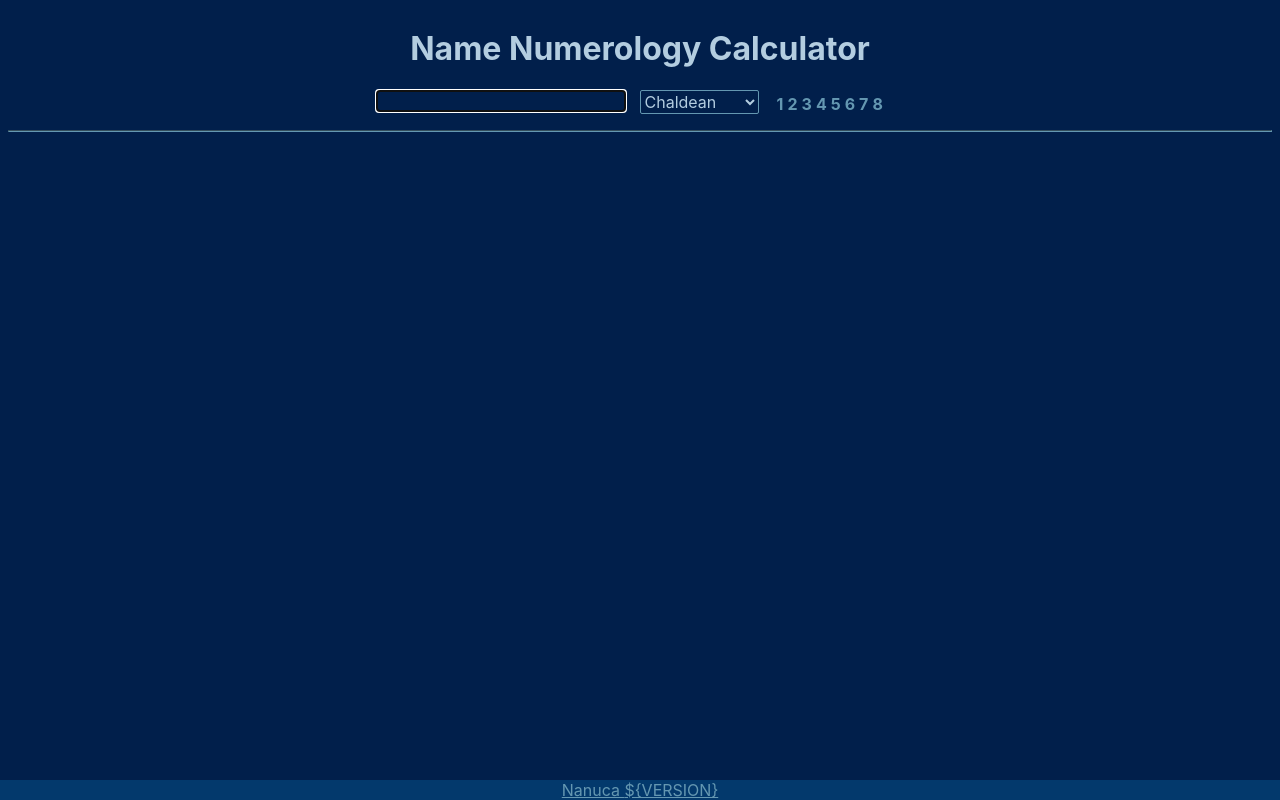
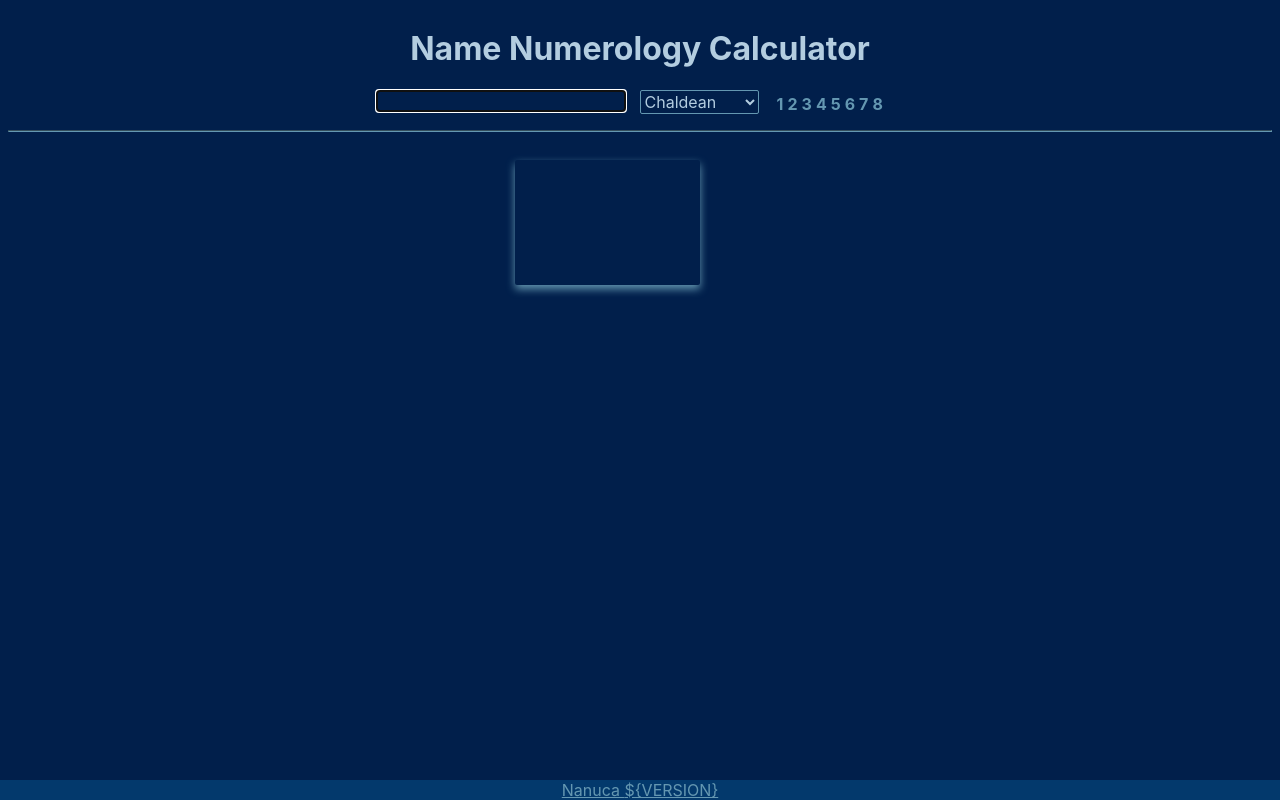
Before and after one commit to jzillmann/namenum, a Svelte app: page / in a window 1280 px wide. Built offline with nearby package versions, Linux system fonts and the light colour scheme.

Commit message:
Layout results
* Display result and pinned results on card
* Align pinned results horizontal as much as possible
* Move pin button next to result card

```diff
--- a/src/App.svelte
+++ b/src/App.svelte
@@ -121,26 +121,28 @@
     <hr />
     <br />
 
-    &nbsp;&nbsp;&nbsp;
+    <div style="display:flex; flex-direction: row; justify-content: center; align-items:flex-start">
+        <div style="display:flex; flex-direction: row; justify-content: center">
         {#each results.filter(r => !r.pinned) as result (result.id)}
-        <label in:receive="{{key: result.id}}" out:send="{{key: result.id}}" animate:flip>
+            <label class="card" in:receive="{{key: result.id}}" out:send="{{key: result.id}}" animate:flip>
                 <Result name={result.name} {charMap} />
             </label>
             {/each}
+        </div>
+        <button class={name === "" ? "hidden" : "" } style="padding: 0 20px 0 20px" on:click="{() => pinResult()}">Pin</button>
+    </div>
 
-    {#if name !==""}
-        <button on:click="{() => pinResult()}">Pin</button>
-    {/if}
 
-    <br/><br/><br/><br/>
     {#if results.filter(r => r.pinned).length > 0}
-        <h3 in:fade>Pinned Items</h3>
+        <h3 in:fade style="margin-top: 60px">Pinned Items</h3>
+        <div class="cardContainer">
             {#each results.filter(r => r.pinned) as result (result.id)}
-            <label in:receive="{{key: result.id}}" out:send="{{key: result.id}}" animate:flip>
+                <label class="card" in:receive="{{key: result.id}}" out:send="{{key: result.id}}" animate:flip>
                     <Result name={result.name} {charMap} />
                     <br />
                 </label>
             {/each}
+        </div>
     {/if}
 
     <div class="footer">
@@ -174,4 +176,25 @@
     .right {
         text-align: right;
     }
+
+    .cardContainer {
+        display:flex;
+        flex-direction: row;
+        flex-wrap:wrap;
+        justify-content: center;
+    }
+
+    .card {
+        box-shadow: 0 4px 8px 0 var(--color3);
+        transition: 0.3s;
+        border-radius: 2px;
+        padding: 20px;
+        margin: 0 15px 15px;
+        min-height: 85px;
+        min-width: 145px;
+    }
+
+    .hidden {
+        visibility: collapse;
+    }
 </style>
```
Lines whose indentation alone changed are shown as unchanged.
